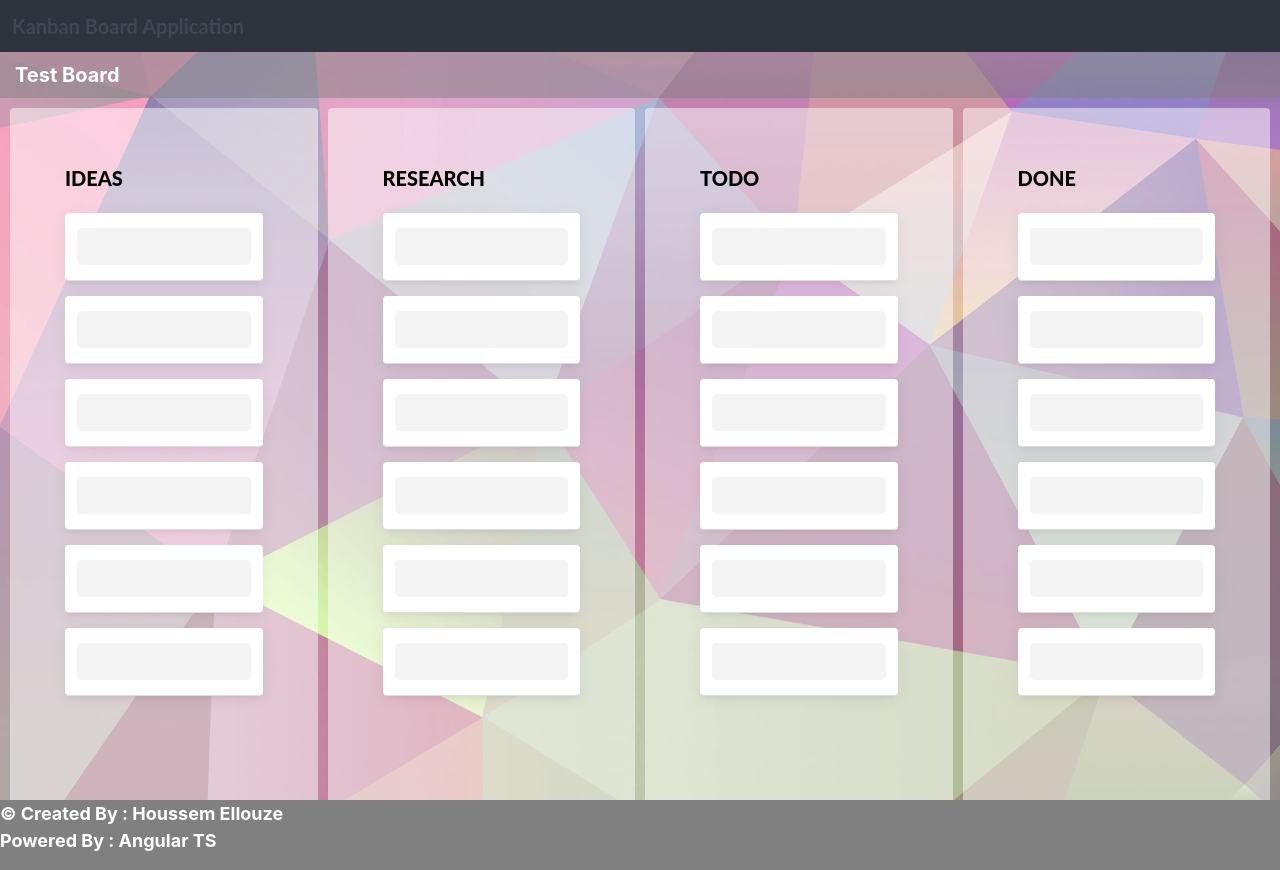
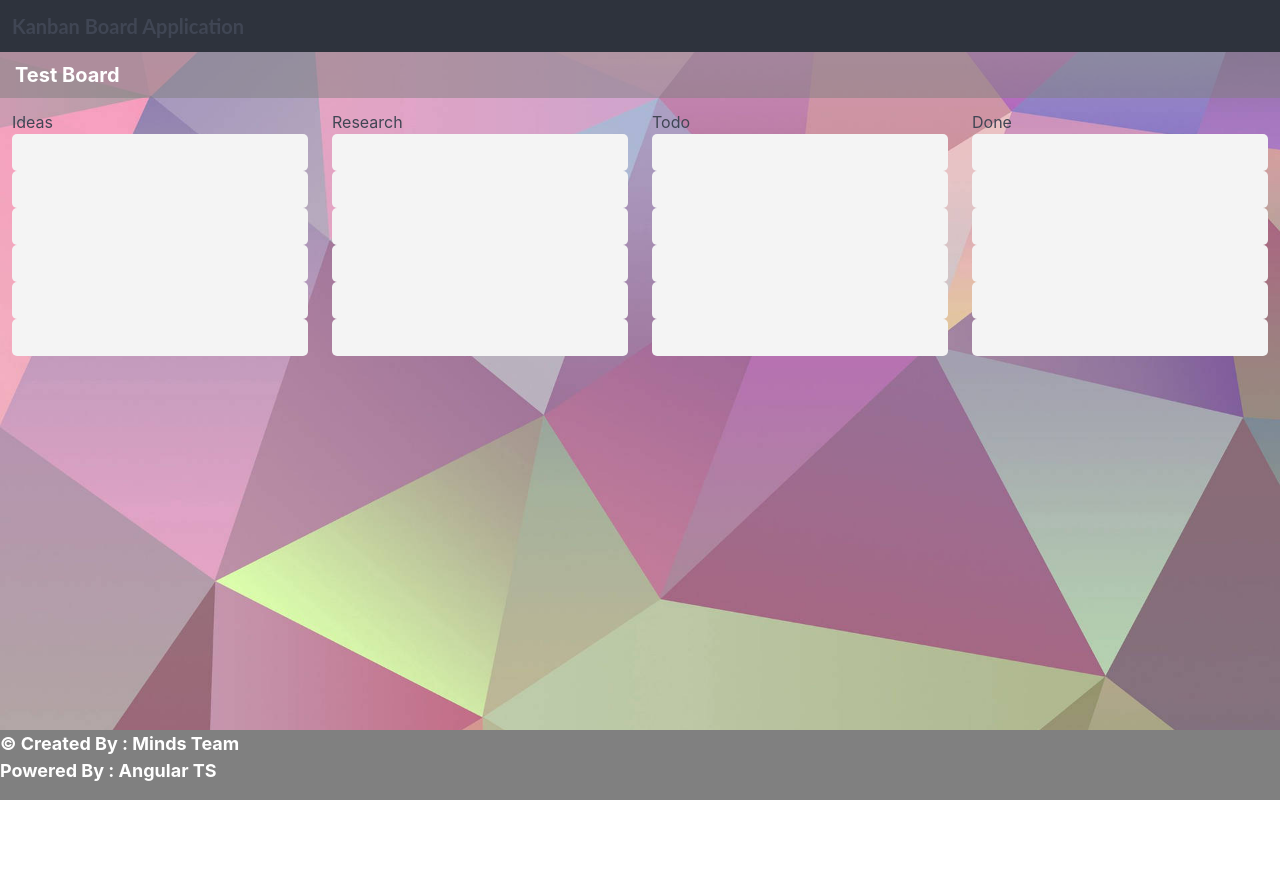
Before and after one commit to Houssem-Ellouze/KanbanMethodFullStack, an Angular app: page / in a window 1280 px wide. After the commit the page ends 800 px from the top, so only its background shows below. Built offline with nearby package versions, Linux system fonts and the light colour scheme; a web font is replaced by a local one.

Commit message:
Initial commit

```diff
--- a/src/app/pages/main-view/main-view.component.html
+++ b/src/app/pages/main-view/main-view.component.html
@@ -16,23 +16,15 @@
     <div class="board-wrapper">
 
       <div class="board-columns" cdkDropListGroup>
-        <div class="board-column" *ngFor="let column of board.columns">
+        <div class="board-wrapper">
+          <div *ngFor="let column of board.columns" class="column" cdkDropList
+               [cdkDropListData]="column.tasks" (cdkDropListDropped)="drop($event)">
+            <h3>{{ column.name }}</h3>
 
-          <div class="column-title">
-            {{ column["name"] }}
-          </div>
-
-          <div class="tasks-container"
-               cdkDropList
-               [cdkDropListData]="column['tasks']"
-               (cdkDropListDropped)="drop($event)">
-            <div class="task" *ngFor="let item of column['tasks']; let i = index" cdkDrag>
-              <input *ngIf="column['tasks']" type="text">
-              {{ item }}
+            <div *ngFor="let task of column.tasks" class="task-container" cdkDrag>
+              <input type="text" [(ngModel)]="task.text" />
             </div>
           </div>
-
-        </div>
         </div>
 
       </div>
@@ -41,6 +33,7 @@
   </div>
 
 <div class="foooter">
-  <p> &copy; Created By : Houssem Ellouze</p>
+  <p> &copy; Created By : Minds Team</p>
   <p>Powered By : Angular TS</p>
 </div>
+</div>
```
